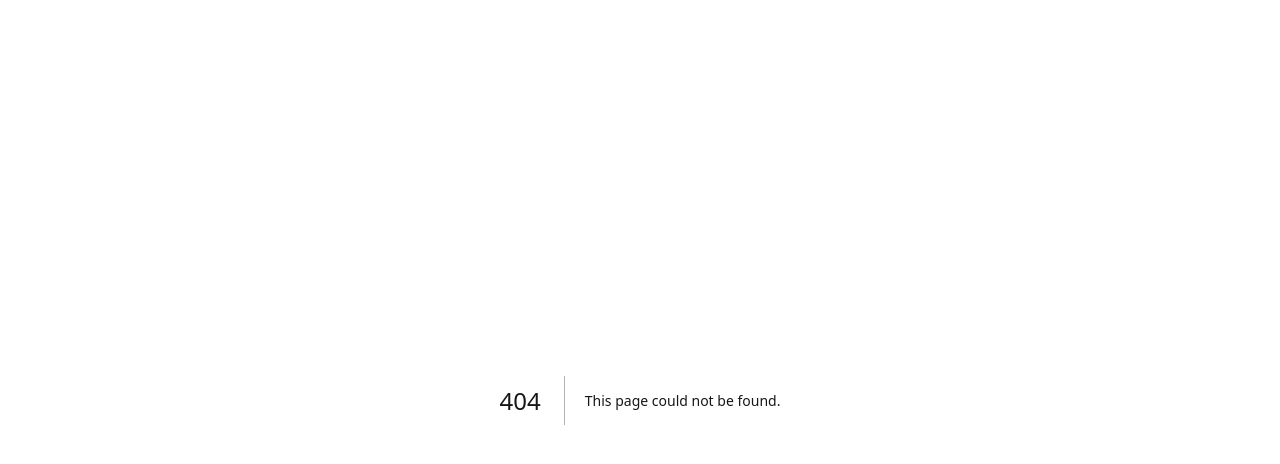
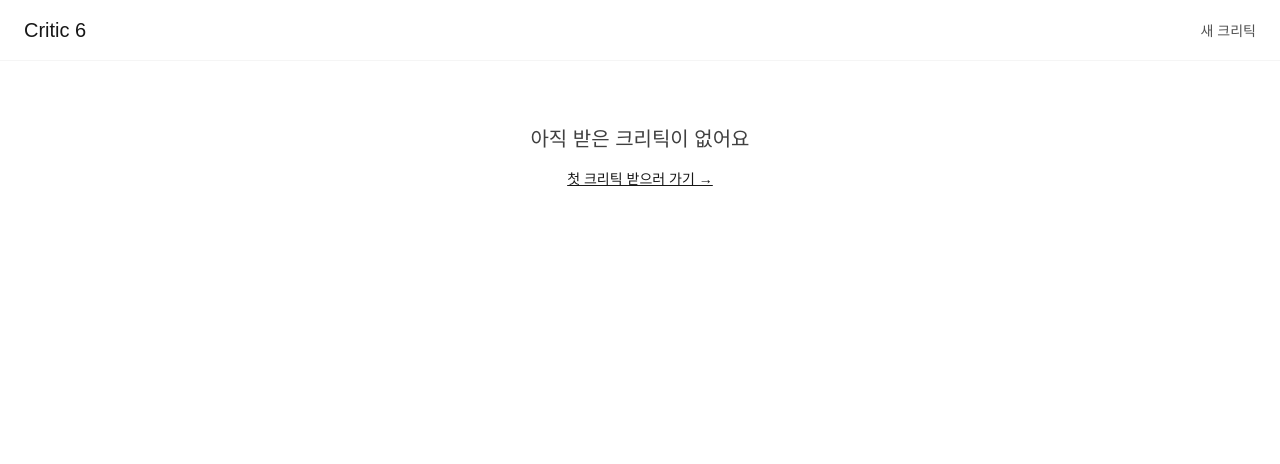
Before and after one commit to djvlwm602-collab/project07, a Next.js app: page /history in a window 1280 px wide. Before the commit this address had no page. Shown: the top 464 px of the page. Built offline with nearby package versions, Linux system fonts and the light colour scheme.

Commit message:
feat: history page reading from localStorage

```diff
--- /dev/null
+++ b/app/history/page.tsx
@@ -0,0 +1,33 @@
+/**
+ * Role: 사용자가 받은 과거 크리틱 세션 목록을 보여주는 페이지
+ * Key Features: localStorage에서 히스토리 로드, HistoryList 렌더링, 상단 네비
+ * Dependencies: components/HistoryList, lib/storage(loadHistory), lib/types
+ * Notes: useEffect로 클라이언트 마운트 후 로드 — SSR 시 storage 접근 방지
+ */
+"use client"
+
+import { useEffect, useState } from "react"
+import Link from "next/link"
+import { HistoryList } from "@/components/HistoryList"
+import { loadHistory } from "@/lib/storage"
+import type { CritiqueSession } from "@/lib/types"
+
+export default function HistoryPage() {
+  const [sessions, setSessions] = useState<CritiqueSession[]>([])
+
+  useEffect(() => {
+    setSessions(loadHistory())
+  }, [])
+
+  return (
+    <main className="min-h-screen">
+      <nav className="px-6 py-4 flex justify-between items-center border-b border-neutral-100">
+        <Link href="/" className="font-serif text-xl">Critic 6</Link>
+        <Link href="/critique" className="text-sm text-neutral-600 hover:text-neutral-900">
+          새 크리틱
+        </Link>
+      </nav>
+      <HistoryList sessions={sessions} />
+    </main>
+  )
+}
```
